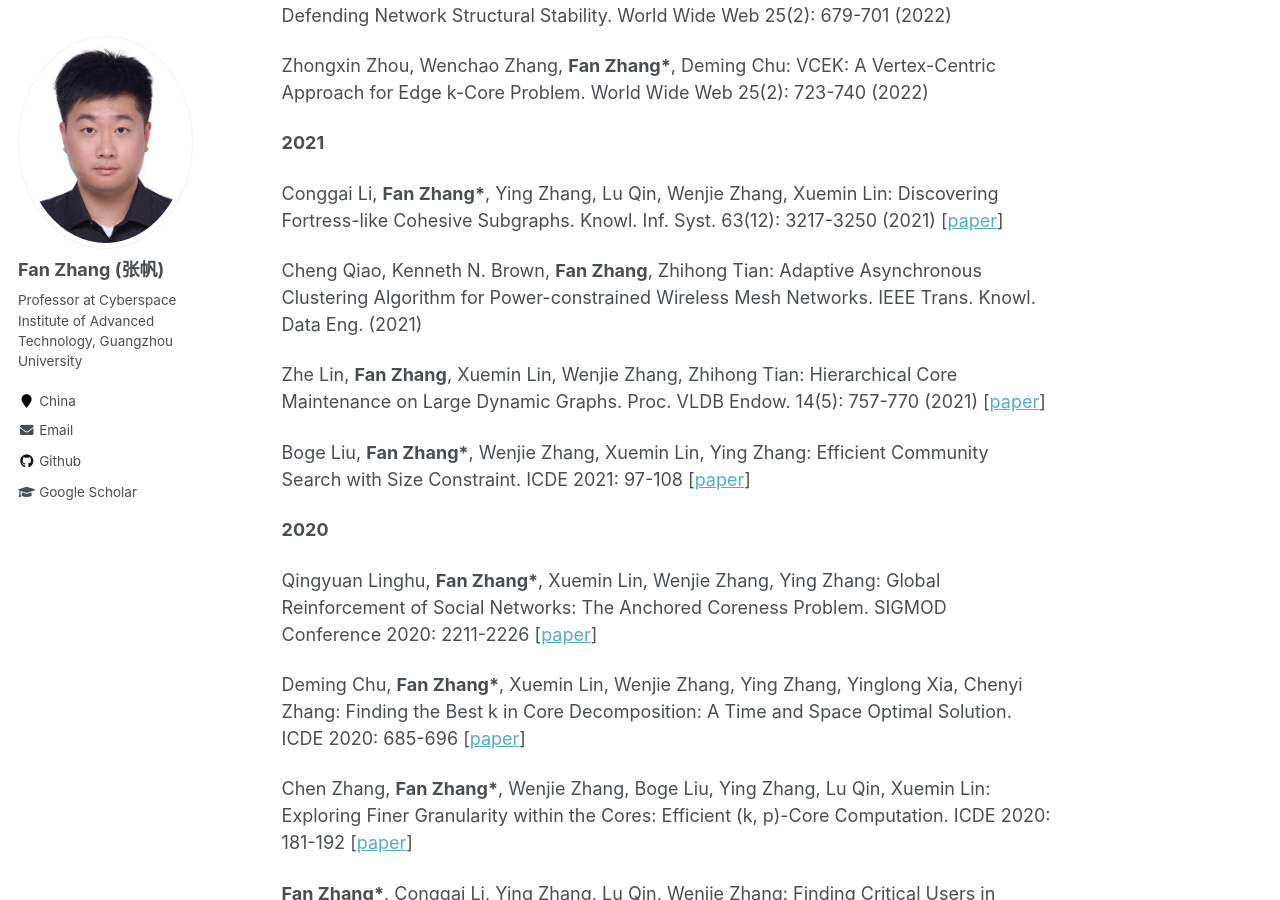
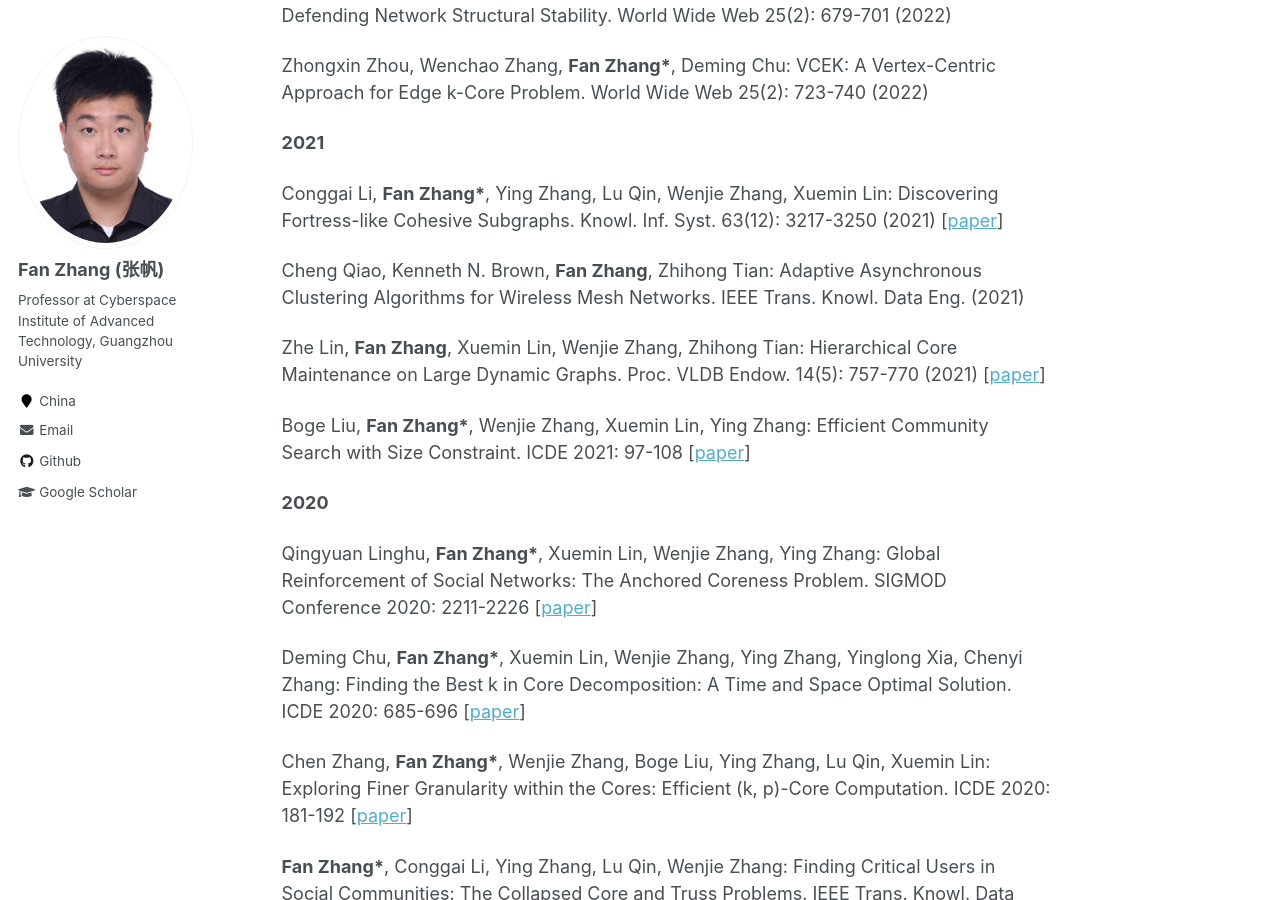
Before and after one commit to fanzhangcs/fanzhangcs.github.io, a Jekyll site: the page built from _pages/about.md, in a window 1280 px wide and 900 px high, scrolled down 1587 px. Built offline with Jekyll 4.4.1, drawn with Linux system fonts in a browser that asks for light colours.

Commit message:
Update about.md

```diff
--- a/_pages/about.md
+++ b/_pages/about.md
@@ -47,7 +47,7 @@ Zhongxin Zhou, Wenchao Zhang, **Fan Zhang\***, Deming Chu: VCEK: A Vertex-Centri
 
 Conggai Li, **Fan Zhang\***, Ying Zhang, Lu Qin, Wenjie Zhang, Xuemin Lin: Discovering Fortress-like Cohesive Subgraphs. Knowl. Inf. Syst. 63(12): 3217-3250 (2021) [[paper](/papers/2021_kais_pc.pdf)]
 
-Cheng Qiao, Kenneth N. Brown, **Fan Zhang**, Zhihong Tian: Adaptive Asynchronous Clustering Algorithm for Power-constrained Wireless Mesh Networks. IEEE Trans. Knowl. Data Eng. (2021)
+Cheng Qiao, Kenneth N. Brown, **Fan Zhang**, Zhihong Tian: Adaptive Asynchronous Clustering Algorithms for Wireless Mesh Networks. IEEE Trans. Knowl. Data Eng. (2021)
 
 Zhe Lin, **Fan Zhang**, Xuemin Lin, Wenjie Zhang, Zhihong Tian: Hierarchical Core Maintenance on Large Dynamic Graphs. Proc. VLDB Endow. 14(5): 757-770 (2021) [[paper](/papers/2021_vldb_coremaintain.pdf)]
 
```
